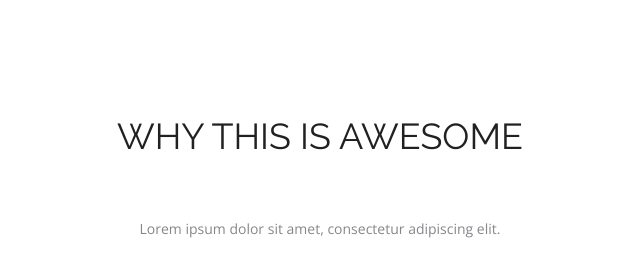
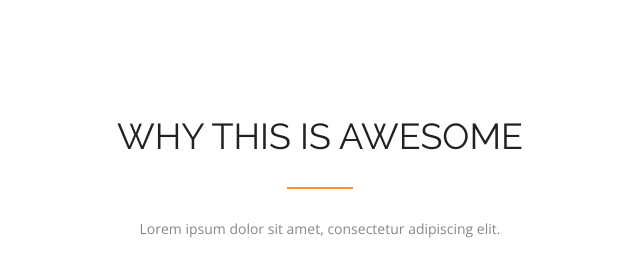
Before and after one commit to g5-freemen/lesson_2, a plain HTML site: page index.html in a window 1280 px wide. Shown: the top 277 px of the page, 388-1028 px from the left. Drawn offline with nearby package versions, Linux system fonts and the light colour scheme.

Commit message:
Update main.css

```diff
--- a/style/main.css
+++ b/style/main.css
@@ -21,10 +21,9 @@ hr
         margin: 30px auto;
         color: #FF8C2D;
         width: 64px;
-        /*height: 0px;
-        border: 1px solid;*/
-        border: 0;
-        height: 2px;
+        height: 0px;
+        border: 1px solid;
+
     }
 
 h3
```
